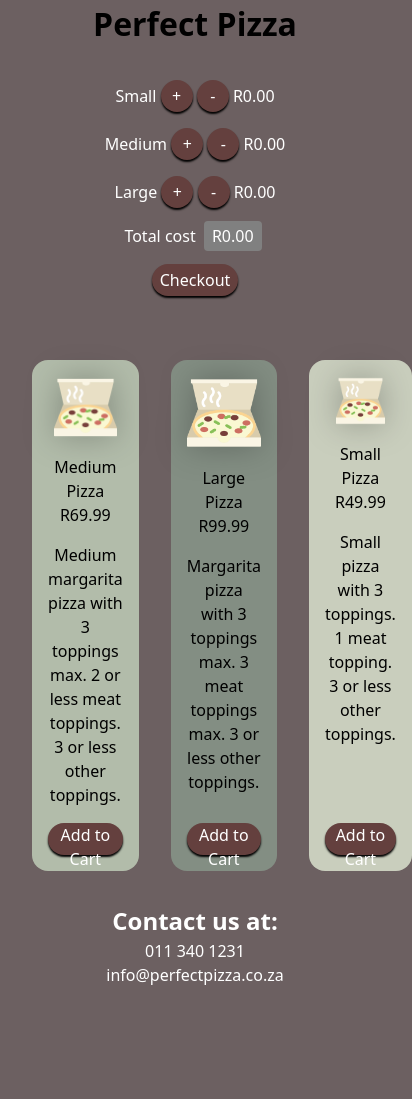
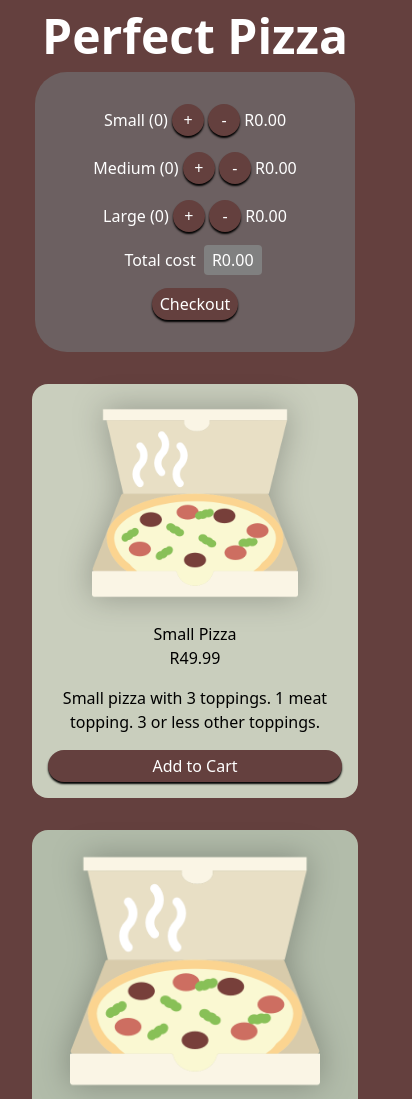
Before and after one commit to ntruter42/pizza-cart, a plain HTML site: page index.html in a window 390 px wide. Shown: the top 1099 px of the page, 412 px wide, since content can reach past the window. Before the commit the page ends 987 px from the top, so only its background shows below. Drawn offline with nearby package versions, Linux system fonts and the light colour scheme.

Commit message:
Display number of pizzas, added responsiveness

```diff
--- a/index.html
+++ b/index.html
@@ -25,19 +25,22 @@
 	<div class="pizza-cart text-white">
 		<div>
 			<span>Small</span>
-			<button @click="addPizza('small')" class="round" type="button">+</button>
+			(<span x-text="count.small""></span>)
+			<button @click=" addPizza('small')" class="round" type="button">+</button>
 				<button @click="removePizza('small')" class="round" type="button">-</button>
 				<span>R<span x-text="cost.small.toFixed(2)"></span></span>
 		</div>
 		<div>
 			<span>Medium</span>
-			<button @click="addPizza('medium')" class="round" type="button">+</button>
+			(<span x-text="count.medium""></span>)
+			<button @click=" addPizza('medium')" class="round" type="button">+</button>
 				<button @click="removePizza('medium')" class="round" type="button">-</button>
 				<span>R<span x-text="cost.medium.toFixed(2)"></span></span>
 		</div>
 		<div>
 			<span>Large</span>
-			<button @click="addPizza('large')" class="round" type="button">+</button>
+			(<span x-text="count.large""></span>)
+			<button @click=" addPizza('large')" class="round" type="button">+</button>
 				<button @click="removePizza('large')" class="round" type="button">-</button>
 				<span>R<span x-text="cost.large.toFixed(2)"></span></span>
 		</div>
@@ -45,8 +48,8 @@
 			<span>Total cost</span>
 			<span class="number">R<span x-text="total.toFixed(2)"></span></span>
 		</div>
-		<div x-show="message" x-transition
-			class="bg-white border border-black text-black px-4 py-3 rounded relative" role="alert">
+		<div x-show="message" x-transition class="bg-white border border-black text-black px-4 py-3 rounded relative"
+			role="alert">
 			<span x-text="message" class="block sm:inline"></span>
 		</div>
 		<div x-show="!checkout" class="checkout" x-cloak>
@@ -62,6 +65,18 @@
 	</div>
 
 	<div class="pizza-menu">
+		<div class="menu-option" id="small-pizza">
+			<img class="" src="images/pizza.png" alt="">
+			<h2 class="pizza-title">Small Pizza</h2>
+			<p class="price">R49.99</p>
+			<p class="description">
+				Small pizza with 3 toppings. 1 meat topping. 3 or less other toppings.
+			</p>
+			<button @click="addPizza('small')" x-show="count.small > 0" x-cloak type="button">Add more...</button>
+			<button @click="buyPizza('small')" x-show="count.small === 0" x-cloak class="" type="button">Add to
+				Cart</button>
+		</div>
+
 		<div class="menu-option" id="medium-pizza">
 			<img class="" src="./images/pizza.png" alt="">
 			<h2 class="pizza-title">Medium Pizza</h2>
@@ -85,18 +100,6 @@
 			<button @click="buyPizza('large')" x-show="count.large === 0" x-cloak class="" type="button">Add to
 				Cart</button>
 		</div>
-
-		<div class="menu-option" id="small-pizza">
-			<img class="" src="images/pizza.png" alt="">
-			<h2 class="pizza-title">Small Pizza</h2>
-			<p class="price">R49.99</p>
-			<p class="description">
-				Small pizza with 3 toppings. 1 meat topping. 3 or less other toppings.
-			</p>
-			<button @click="addPizza('small')" x-show="count.small > 0" x-cloak type="button">Add more...</button>
-			<button @click="buyPizza('small')" x-show="count.small === 0" x-cloak class="" type="button">Add to
-				Cart</button>
-		</div>
 	</div>
 
 	<div class="contact text-white text-center flex flex-col">
--- a/pizza-cart.js
+++ b/pizza-cart.js
@@ -74,7 +74,7 @@ function pizzaCart() {
 				this.count[size] -= 1;
 				this.updateCosts();
 			} else {
-				this.displayMessage(`No pizzas to subtract`);
+				this.displayMessage(`No ${size} pizzas to subtract`);
 			}
 		},
 
--- a/style.css
+++ b/style.css
@@ -8,9 +8,20 @@
 	--pizza-three: #838e83;
 }
 
+html {
+	display: flex;
+	justify-content: center;
+}
+
 body {
-	background: var(--primary-bg);
+	background: var(--primary-fg);
+
+	display: flex;
+	flex-direction: column;
+	align-items: center;
+
 	text-align: center;
+	max-width: 60rem;
 }
 
 img {
@@ -45,8 +56,15 @@ input:focus {
 }
 
 .main .heading {
-	font-size: 2rem;
+	font-size: 3rem;
 	font-weight: bold;
+	color: white;
+}
+
+.contact {
+	background: var(--primary-bg);
+	border-radius: 1rem;
+	padding: 1rem;
 }
 
 .contact .heading {
@@ -62,10 +80,17 @@ input:focus {
 }
 
 .pizza-cart {
+	background: var(--primary-bg);
+	border-radius: 2rem;
+
 	display: flex;
 	flex-direction: column;
 	align-items: center;
 	gap: 1rem;
+
+	width: 50%;
+	min-width: 20rem;
+	max-width: 40rem;
 	padding: 2rem;
 }
 
@@ -127,3 +152,9 @@ input:focus {
 #large-pizza img {
 	max-width: 100%;
 }
+
+@media (width < 60rem) {
+	.pizza-menu {
+		flex-direction: column;
+	}
+}
```
Lines whose indentation alone changed are shown as unchanged.
